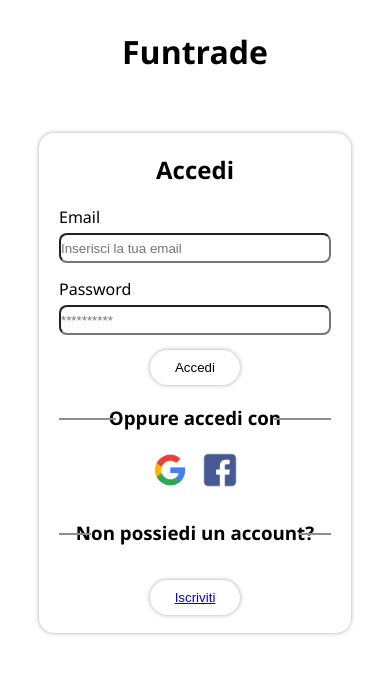
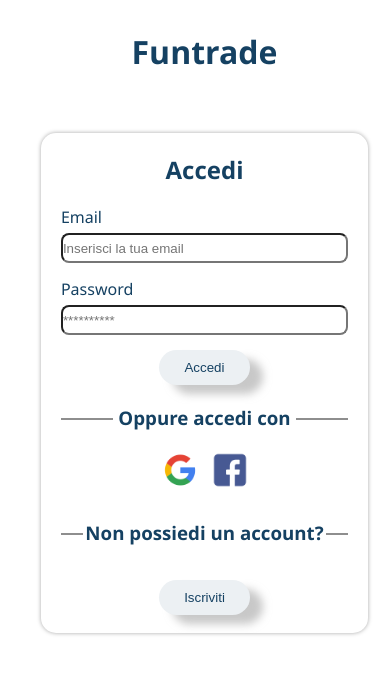
Before and after one commit to casiimir/fun-trade, a Next.js app: page / in a window 390 px wide. Shown: the top 674 px of the page. Built offline with nearby package versions, Linux system fonts and the light colour scheme.

Commit message:
fix: standard width and button colors

```diff
--- a/src/styles/Home.module.scss
+++ b/src/styles/Home.module.scss
@@ -10,6 +10,9 @@
     align-items: center;
     justify-content: flex-start;
     gap: 30px;
+    color: $btn-main;
+    width: 409px;
+    margin: 0 auto;
 
     &__title {
       padding: 30px;
@@ -63,9 +66,10 @@
         &__submit {
           padding: 10px 25px;
           border-radius: 50px;
-          background-color: transparent;
+          background-color: $btn-secondary;
           border: none;
-          box-shadow: 0 0 4px rgba(0, 0, 0, 0.35);
+          -webkit-box-shadow: 13px 9px 8px 0px rgba(158, 158, 158, 0.57);
+          box-shadow: 13px 9px 8px 0px rgba(158, 158, 158, 0.57);
         }
       }
 
@@ -91,7 +95,7 @@
               position: absolute;
               top: 50%;
               left: 0;
-              width: 55px;
+              width: 50px;
               border: 1px solid #8e8e8e;
             }
 
@@ -100,7 +104,7 @@
               position: absolute;
               top: 50%;
               right: 0;
-              width: 55px;
+              width: 50px;
               border: 1px solid #8e8e8e;
             }
           }
@@ -129,7 +133,7 @@
               position: absolute;
               top: 50%;
               left: 0;
-              width: 30px;
+              width: 20px;
               border: 1px solid #8e8e8e;
             }
 
@@ -138,7 +142,7 @@
               position: absolute;
               top: 50%;
               right: 0;
-              width: 30px;
+              width: 20px;
               border: 1px solid #8e8e8e;
             }
           }
@@ -148,8 +152,9 @@
           padding: 10px 25px;
           border-radius: 50px;
           border: none;
-          background-color: transparent;
-          box-shadow: 0 0 4px rgba(0, 0, 0, 0.35);
+          background-color: $btn-secondary;
+          -webkit-box-shadow: 13px 9px 8px 0px rgba(158, 158, 158, 0.57);
+          box-shadow: 13px 9px 8px 0px rgba(158, 158, 158, 0.57);
         }
       }
     }
--- a/src/styles/globals.scss
+++ b/src/styles/globals.scss
@@ -2,6 +2,9 @@
   box-sizing: border-box;
   padding: 0;
   margin: 0;
+  list-style-type: none;
+  text-decoration: none;
+  color: inherit;
 }
 
 html,
```
